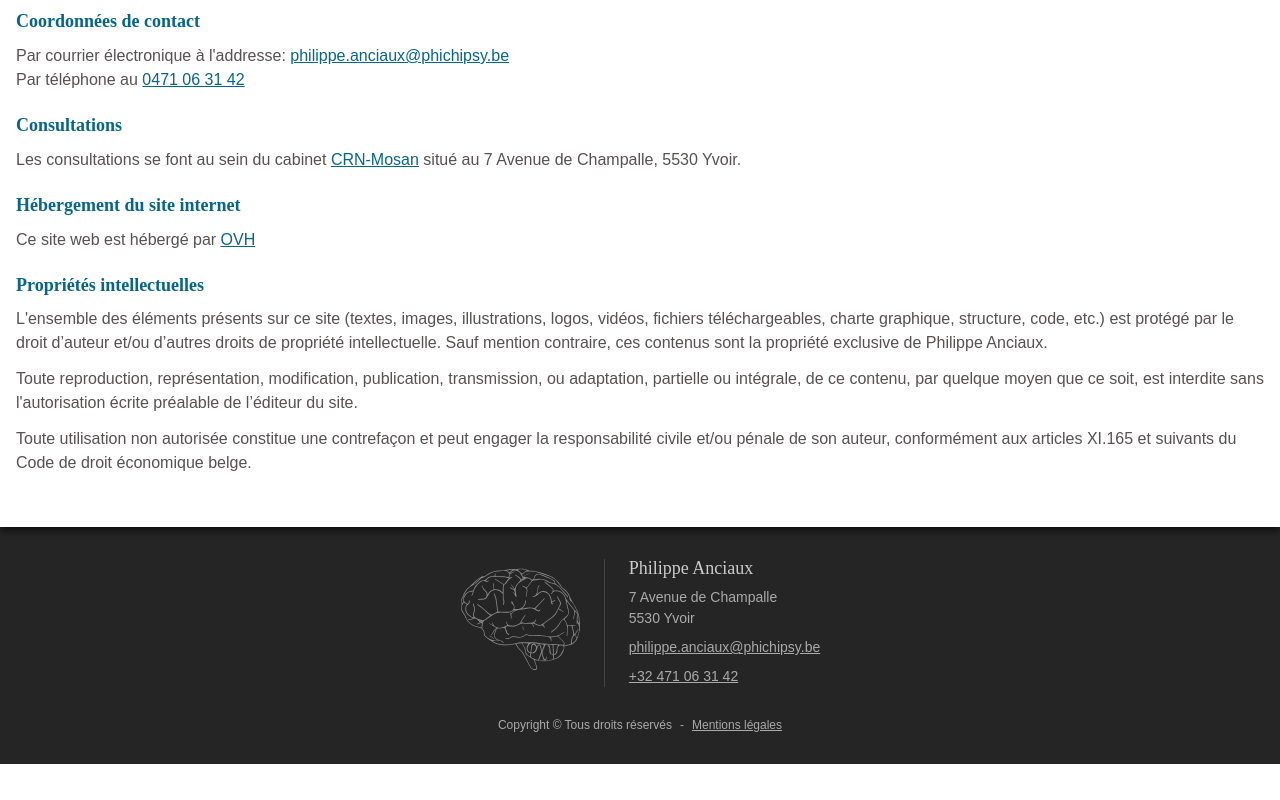
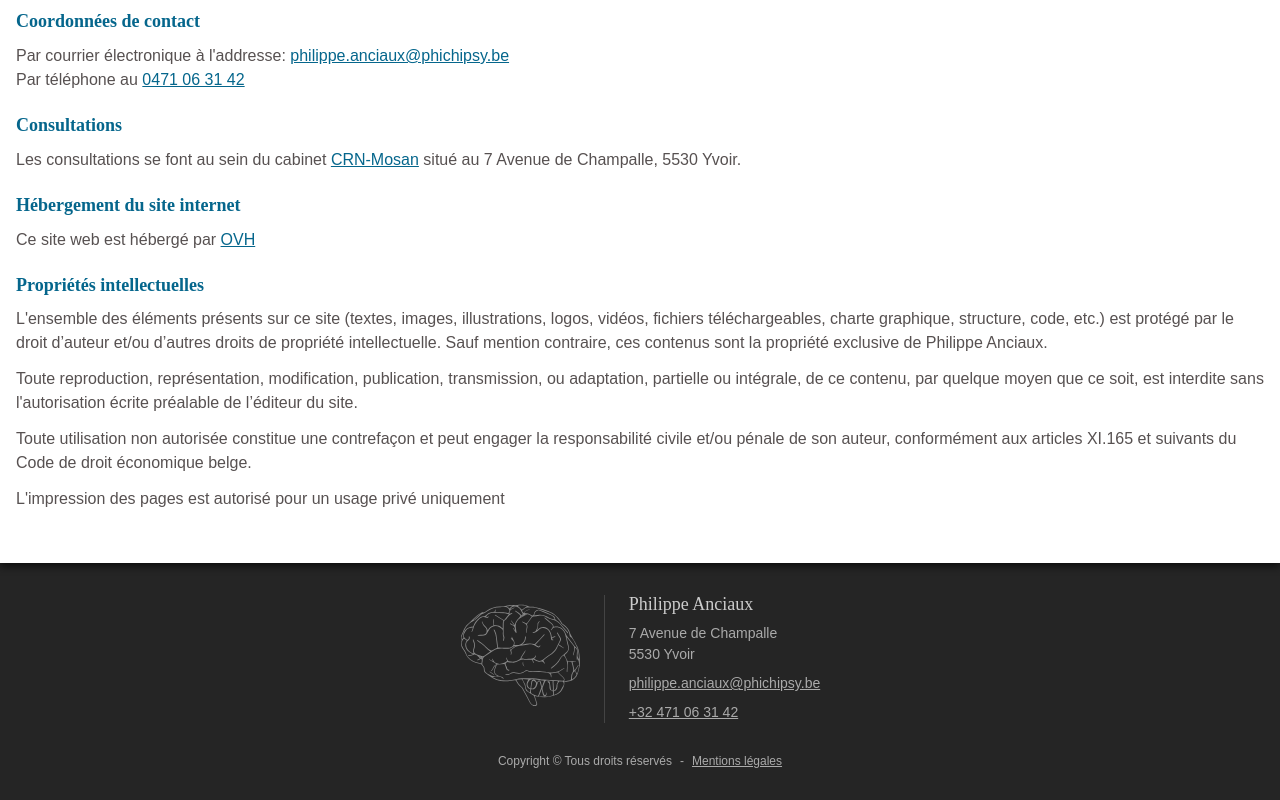
Before and after one commit to Nanges/phi-chi-psy, a Next.js app: page /mentions-legales in a window 1280 px wide. Shown: the part 486-1286 px from the top of the page. Before the commit the page ends 1250 px from the top, so only its background shows below. Built offline with nearby package versions, Linux system fonts and the light colour scheme; a web font is replaced by a local one.

Commit message:
Mention légales

```diff
--- a/app/mentions-legales/page.tsx
+++ b/app/mentions-legales/page.tsx
@@ -26,6 +26,7 @@ export default function MentionsLegales(){
             </p>
             <p className="my-3">Toute reproduction, représentation, modification, publication, transmission, ou adaptation, partielle ou intégrale, de ce contenu, par quelque moyen que ce soit, est interdite sans l'autorisation écrite préalable de l’éditeur du site.</p>
             <p className="my-3">Toute utilisation non autorisée constitue une contrefaçon et peut engager la responsabilité civile et/ou pénale de son auteur, conformément aux articles XI.165 et suivants du Code de droit économique belge.</p>
+            <p className="my-3">L'impression des pages est autorisé pour un usage privé uniquement</p>
         </main>
     </CitationLayout>
 }
```
